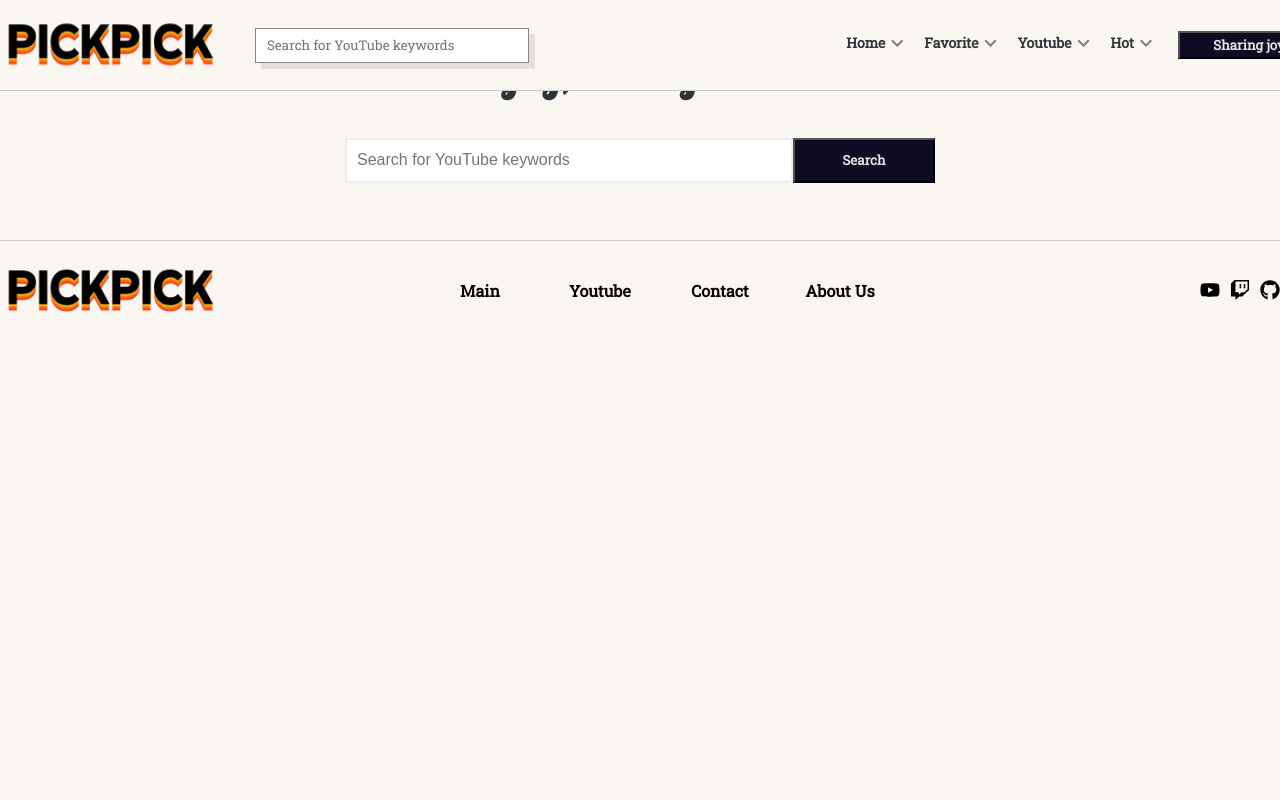
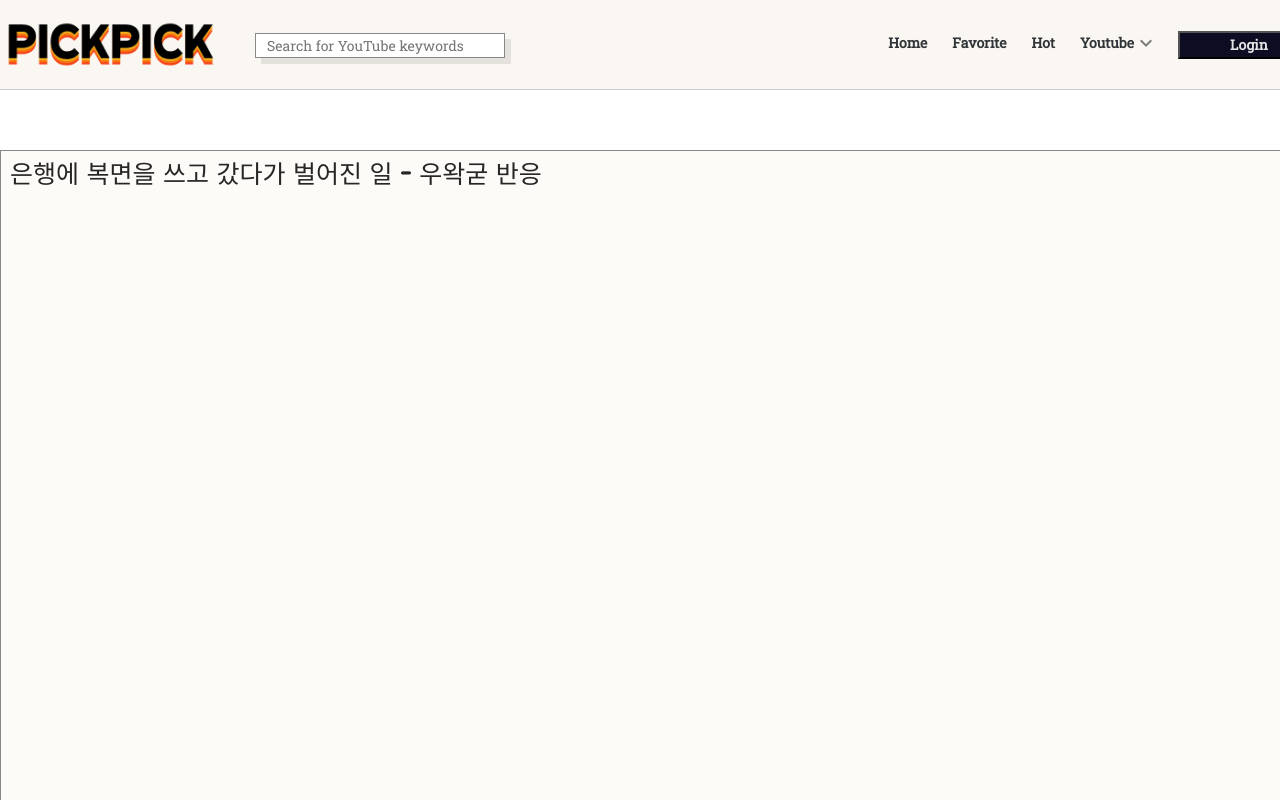
Before and after one commit to eastZoo/PickPick, a React (Create React App) app in the folder front/: page /videodetail in a window 1280 px wide. Shown: the top 800 px of the page. Built offline with nearby package versions, Linux system fonts and the light colour scheme; the HTML template or start-up script is replaced by a standard one.

Commit message:
ADD : 비디오카드 클릭시 상세화면 이동 및 UI 추가

```diff
--- a/front/package.json
+++ b/front/package.json
@@ -3,14 +3,17 @@
   "version": "0.1.0",
   "private": true,
   "dependencies": {
+    "@ant-design/icons": "^4.7.0",
     "@emotion/styled": "^11.10.4",
     "@testing-library/jest-dom": "^5.16.5",
     "@testing-library/react": "^13.4.0",
     "@testing-library/user-event": "^13.5.0",
+    "antd": "^4.24.1",
     "lodash": "^4.17.21",
     "react": "^18.2.0",
     "react-dom": "^18.2.0",
     "react-icons": "^4.6.0",
+    "react-player": "^2.11.0",
     "react-router-dom": "^6.4.2",
     "react-scripts": "^2.1.3",
     "react-virtualized": "^9.22.3",
--- a/front/public/index.html
+++ b/front/public/index.html
@@ -26,6 +26,7 @@
     <link href="https://fonts.googleapis.com/css2?family=Roboto+Slab&display=swap" rel="stylesheet">
     <link href="https://fonts.googleapis.com/css2?family=Bungee&display=swap" rel="stylesheet">
     <link href="https://fonts.googleapis.com/css2?family=Dancing+Script:wght@500&display=swap" rel="stylesheet">
+    <link href="https://fonts.googleapis.com/css2?family=Jua&display=swap" rel="stylesheet">
     <link href="https://fonts.googleapis.com/css2?family=Lobster&display=swap" rel="stylesheet">
     <!-- 아이콘 -->
     <link
--- a/front/src/App.css
+++ b/front/src/App.css
@@ -1,38 +1 @@
-.App {
-  text-align: center;
-}
-
-.App-logo {
-  height: 40vmin;
-  pointer-events: none;
-}
-
-@media (prefers-reduced-motion: no-preference) {
-  .App-logo {
-    animation: App-logo-spin infinite 20s linear;
-  }
-}
-
-.App-header {
-  background-color: #282c34;
-  min-height: 100vh;
-  display: flex;
-  flex-direction: column;
-  align-items: center;
-  justify-content: center;
-  font-size: calc(10px + 2vmin);
-  color: white;
-}
-
-.App-link {
-  color: #61dafb;
-}
-
-@keyframes App-logo-spin {
-  from {
-    transform: rotate(0deg);
-  }
-  to {
-    transform: rotate(360deg);
-  }
-}
+@import '~antd/dist/antd.css';
--- a/front/src/App.jsx
+++ b/front/src/App.jsx
@@ -4,6 +4,8 @@ import Home from "./components/test/Home";
 import Footer from "./layout/Footer";
 import Header from "./layout/Header";
 import MainPage from "./pages/MainPage";
+import VideoDetail from "./pages/VideoDetail";
+import './App.css'
 
 function App() {
   return (
@@ -15,6 +17,9 @@ function App() {
       <Routes>
         <Route exact path="/test" element={<Home />}/>
       </Routes>
+      <Routes>
+        <Route exact path="/videodetail" element={<VideoDetail />}/>
+      </Routes>
       <Footer/>
     </Router>
   );
--- /dev/null
+++ b/front/src/components/CommentForm.jsx
@@ -0,0 +1,22 @@
+import { Button, Form, Input } from 'antd';
+import React from 'react';
+
+
+const CommentForm = () => {
+
+  return (
+    <Form >
+      <Form.Item style={{ position: 'relative', margin: 0 }}>
+        <Input.TextArea rows={4} />
+        <Button
+          style={{ position: 'absolute', right: 0, bottom: -40, zIndex: 1 }}
+          type="primary"
+          htmlType="submit"
+        />
+      </Form.Item>
+    </Form>
+  );
+};
+
+
+export default CommentForm;
--- a/front/src/components/Grid.css
+++ b/front/src/components/Grid.css
@@ -1,7 +1,10 @@
 /* Font */
 @import url('https://fonts.googleapis.com/css?family=Quicksand:400,700');
 
-
+/* COMMON */
+a {
+  text-decoration: none;
+}
 
 .card_image img {
   width: 264px;
--- a/front/src/layout/Footer.css
+++ b/front/src/layout/Footer.css
@@ -32,7 +32,6 @@ footer .container .footer__wrapper .footer__main h1{
 }
 
 footer .container .footer__wrapper .footer__main .search{
-  font-size: 45px;
   color:#2F3438;
   text-align: center;
 }
--- a/front/src/layout/Header.css
+++ b/front/src/layout/Header.css
@@ -35,11 +35,11 @@ header nav .container {
   width: 1320px;
   display: flex;
   justify-content: space-between;
+  height: 90px;
 }
 
 header nav .container .left {
   display: flex;
-  height: 90px;
 }
 
 header nav .container .left .main__logo {
@@ -70,15 +70,17 @@ header nav .container .right {
   display: flex;
   justify-content: center;
   align-items: center;
+  height: auto;
 }
 
 header nav .container .right .right__menu{
   display: flex;
-  height: 28px;
 }
 
 header nav .container .right .right__menu .item{
-  padding-left: 15px;
+  padding-left: 25px;
+  display: flex;
+  height: 120px;
 }
 
 /* 오른쪽 메뉴 글자 아이콘 일자정렬 */
@@ -86,10 +88,9 @@ header nav .container .right .right__menu .item .item__name {
   font-size: 14px;
   color: #2F3438;
   display: flex;
-  justify-content: center;
   align-items: center;
   cursor: pointer;
-
+  padding-top: 10px;
 }
 nav .container .right .right__menu .item .item__name>.material-icons{
   color: #7d7b78;
@@ -98,20 +99,39 @@ nav .container .right .right__menu .item .item__name>.material-icons{
 header nav .container .right .right__menu .item .item__contents {
   width: 170px;
   background-color: #fff;
-  font-size: 16px;
-  border: 1px solid rgb(100, 100, 100);
+  font-size: 14px;
+  border: solid 1px #888;
+  box-shadow: 2px 2px 30px 0px rgb(20 20 20 / 10%);
   transition: 1s;
   position: absolute;
-  top: 20px;
   display: none;
+  cursor: pointer;
+  background: #FAF6F1;
 }
 /* 메인메뉴에 마우스 올렸을때 display:none이 display: block이되면서 나타나는 hover*/
 header nav .container .right .right__menu .item:hover .item__contents {
-  top: 81px;
+  top: 90px;
   display: block;
-  transition: 1s;
+}
+header nav .container .right .right__menu .item:hover .item__contents>li {
+  list-style: none;
+  position: relative;
+  padding: 10px 10px;
+  text-align: left;
 }
 
+/* 헤더 드롭다운 메뉴 클릭시 호버 효과 ( 수정필요) */
+header nav .container .right .right__menu .item:hover .item__contents>li:hover{
+  background-color: #0d0c22;
+}
+header nav .container .right .right__menu .item:hover .item__contents>li:hover a{
+  color: #e4e4e6;
+}
+header nav .container .right .right__menu .item:hover .item__contents>li>a {
+  color: #606060;
+  width: 100%;
+  font-weight: normal;
+}
 
 /* HEADER BUTTON */
 header nav .container .right .write_btn{
--- a/front/src/layout/Header.jsx
+++ b/front/src/layout/Header.jsx
@@ -13,73 +13,52 @@ export default function Header() {
       <nav>
         <div className="container">
           <div className="left">
-            <a href="/" class="main__logo">
+            <Link to="/" class="main__logo">
               <img src={logo} alt="PICKPICK" width="220px" />
-            </a>
+            </Link>
             <InputForm />
           </div>
           <div className="right">
             <ul className="right__menu">
               <li className="item">
-                <Link to="/test" className="item__name">
+                <Link to="/" className="item__name">
                   Home
-                  <div class="material-icons">keyboard_arrow_down</div>
                 </Link>
-                <div className="item__contents">
-                  <div className="content__menu">
-                    <ul className="inner">
-                      <li>Test 1</li>
-                      <li>Test 2</li>
-                    </ul>
-                  </div>
-                </div>
               </li>
               <li className="item">
-                <div className="item__name">
+                <Link to="/favorite" className="item__name">
                   Favorite
-                  <div class="material-icons">keyboard_arrow_down</div>
-                </div>
-                <div className="item__contents">
-                  <div className="content__menu">
-                    <ul className="inner">
-                      <li>Test 1</li>
-                      <li>Test 2</li>
-                    </ul>
-                  </div>
-                </div>
+                </Link>
+              </li>
+              <li className="item">
+                <Link to="/hot" className="item__name">
+                  Hot
+                </Link>
               </li>
               <li className="item">
                 <div className="item__name">
                   Youtube
                   <div class="material-icons">keyboard_arrow_down</div>
                 </div>
-                <div className="item__contents">
-                  <div className="content__menu">
-                    <ul className="inner">
-                      <li>Test 1</li>
-                      <li>Test 2</li>
-                    </ul>
-                  </div>
-                </div>
-              </li>
-              <li className="item">
-                <div className="item__name">
-                  Hot
-                  <div class="material-icons">keyboard_arrow_down</div>
-                </div>
-                <div className="item__contents">
-                  <div className="content__menu">
-                    <ul className="inner">
-                      <li>Test 1</li>
-                      <li>Test 2</li>
-                    </ul>
-                  </div>
-                </div>
+                <ul className="item__contents">
+                  <li>
+                    <a href='https://www.youtube.com/user/woowakgood'>Woowakgood</a>
+                  </li>
+                  <li>
+                    <a href='https://www.youtube.com/c/%EB%A6%B4%EC%B9%B4Lilka'>Lilka</a>
+                  </li>
+                  <li>
+                    <a href='https://www.youtube.com/channel/UCOmHUn--16B90oW2L6FRR3A'>BLACKPINK</a>
+                  </li>
+                  <li>
+                    <a href='https://www.youtube.com/channel/UCOmHUn--16B90oW2L6FRR3A'>BANGTANTV</a>
+                  </li>
+                </ul>
               </li>
             </ul>
             <div className="write_btn">
               <button className="btn">
-                <span className="write_text">Sharing joy</span>
+                <span className="write_text">Login</span>
               </button>
             </div>
           </div>
--- /dev/null
+++ b/front/src/pages/VideoDetail.css
@@ -0,0 +1,37 @@
+.video__container {
+  width: 1320px;
+  margin: 150px auto;
+}
+
+.video__container .video__card {
+  justify-content: center;
+  background-color: #FDFBF8;
+  box-shadow: 6px 6px 0px 0px rgb(0 0 0 / 9%);
+  border: 1px solid #888;
+  box-sizing: border-box;
+  height: auto;
+}
+
+.video__container .video__card .video__inner{
+  width: 1300px;
+  margin: auto;
+}
+
+.video__container .video__card .video__title {
+  font-size: 25px;
+  margin: 5px 0;
+  font-family: 'Jua', sans-serif;
+
+}
+.video__container .video__card .player {
+  margin: 0 0 30px;
+}
+
+.video__container .video__card .comment__container {
+  margin: auto;
+}
+
+.video__container .video__card .comment__container .comment__icon {
+  margin-bottom: 10px;
+  font-size: 30px;
+}
--- /dev/null
+++ b/front/src/pages/VideoDetail.jsx
@@ -0,0 +1,119 @@
+import React from "react";
+import { useState } from "react";
+import ReactPlayer from "react-player";
+import {  Avatar, List, Comment } from 'antd';
+import { MessageOutlined, HeartTwoTone, HeartOutlined } from '@ant-design/icons';
+import "./VideoDetail.css";
+import CommentForm from "../components/CommentForm";
+import { Link } from "react-router-dom";
+
+
+const myId = 6
+const post = {
+  id: 52,
+  createdAt: "2022-05-20T11:30:34.000Z",
+  updatedAt: "2022-05-20T11:30:34.000Z",
+  UserId: 6,
+  Title: "은행에 복면을 쓰고 갔다가 벌어진 일 - 우왁굳 반응",
+  User: { id: 6, nickname: "진녕이" },
+  Comments: [
+    {
+      User: { id: 1, nickname: "녹꾸리" },
+      content: "댓글입니다.!!",
+    },
+    {
+      User: { id: 1, nickname: "동주" },
+      content: "댓글입니다.!!",
+    },
+    {
+      User: { id: 1, nickname: "진녕" },
+      content: "댓글입니다.!!",
+    },
+    {
+      User: { id: 1, nickname: "동하" },
+      content: "댓글입니다.!!",
+    },
+  ],
+  Likers: [
+    {
+      id: 6,
+      Like: {
+        createdAt: "2022-05-20T11:30:50.000Z",
+        updatedAt: "2022-05-20T11:30:50.000Z",
+        PostId: 49,
+        UserId: 6,
+      },
+    },
+  ],
+  Retweet: null,
+};
+
+const VideoDetail = (props) => {
+  const [isOpen, setIsOpen] = useState(false);
+  const CommentToggle = () => {
+    setIsOpen(prev => !prev)
+  }
+
+  const liked = post.Likers.find((v) => v.id === myId);
+
+  console.log(post.Comments);
+
+  return (
+    <div className="video__container">
+      <div className="video__card">
+        <div className="video__inner">
+          <div className="video__title">
+            <h2>{post.Title}</h2>
+          </div>
+          <ReactPlayer
+            className="player"
+            url={"https://youtu.be/aMKr-Prt-EY"}
+            width="1300px" // 플레이어 크기 (가로)
+            height="720px"
+            playing={true}
+            muted={true}
+            controls={true}
+          />
+          <div className="comment__container">
+            <div className="comment__icon" >
+              <MessageOutlined onClick={CommentToggle}/>
+              {liked ? (
+                <HeartTwoTone twoToneColor="#eb2f96" key="heart" />
+              ) : (
+                <HeartOutlined key="heart" />
+              )}
+            </div>
+
+            {isOpen && (
+              <div className="comment__card">
+                <CommentForm post={post} />
+                <List
+                  header={`${post.Comments.length} 개의 댓글`}
+                  itemLayout="horizontal"
+                  dataSource={post.Comments}
+                  renderItem={(item) => (
+                    <li>
+                      <Comment
+                        author={item.User.nickname}
+                        avatar={
+                          <Link>
+                            <a>
+                              <Avatar>{item.User.nickname[0]}</Avatar>
+                            </a>
+                          </Link>
+                        }
+                        content={item.content}
+                      />
+                    </li>
+                  )}
+                />
+              </div>
+            )}
+          </div>
+        </div>
+      </div>
+    </div>
+  );
+};
+
+export default VideoDetail;
```
Also changed, not shown: front/src/components/Grid.jsx (+5 -4 lines), 1 other file (tests, documents, lock files or other folders).
